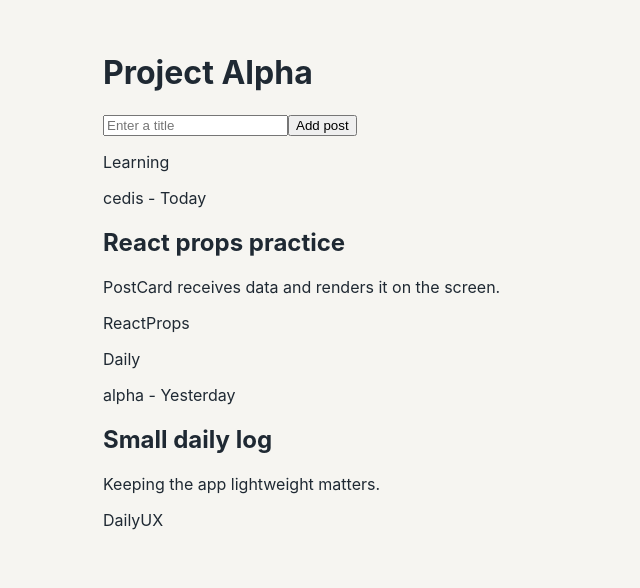
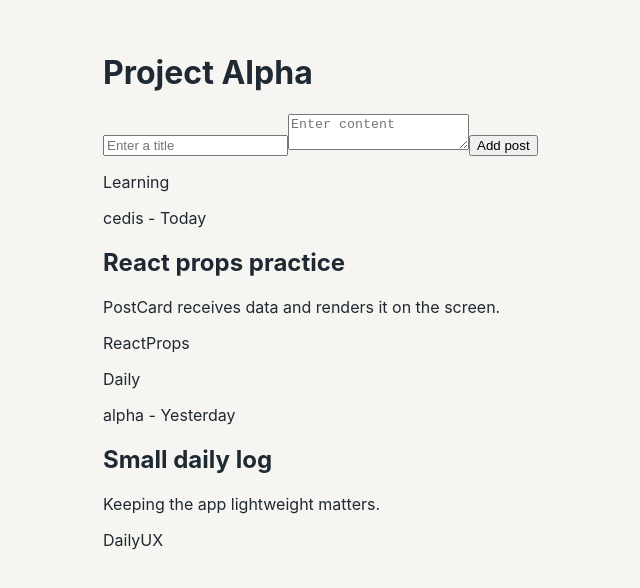
Before and after one commit to Jungle-12-303/week15-16_team03_ai_board_lab, a React (Vite) app in the folder frontend/project-alpha/: page / in a window 1280 px wide. Shown: the top 588 px of the page, without its empty margins (193-833 px from the left). Built offline with nearby package versions, Linux system fonts and the light colour scheme.

Commit message:
feat: 내용 입력 상태 추가

```diff
--- a/frontend/project-alpha/src/App.jsx
+++ b/frontend/project-alpha/src/App.jsx
@@ -44,6 +44,7 @@ function PostCard({ author, createdAt, title, content, tags, category }) {
 export default function App() {
   const [posts, setPosts] = useState(initialPosts);
   const [title, setTitle] = useState('');
+  const [content, setContent] = useState('');
 
   function addPost() {
     const newPost = {
@@ -52,12 +53,13 @@ export default function App() {
       category: 'Learning',
       createdAt: 'Just now',
       title: title,
-      content: 'A new post was added with state.',
+      content: content,
       tags: ['React', 'State'],
     };
 
     setPosts([newPost, ...posts]);
     setTitle('');
+    setContent('');
   }
 
   return (
@@ -67,6 +69,12 @@ export default function App() {
         value={title}
         onChange={(event) => setTitle(event.target.value)}
         placeholder="Enter a title"
+      />
+
+      <textarea
+        value={content}
+        onChange={(event) => setContent(event.target.value)}
+        placeholder="Enter content"
       />
 
       <button type="button" onClick={addPost}>
```
